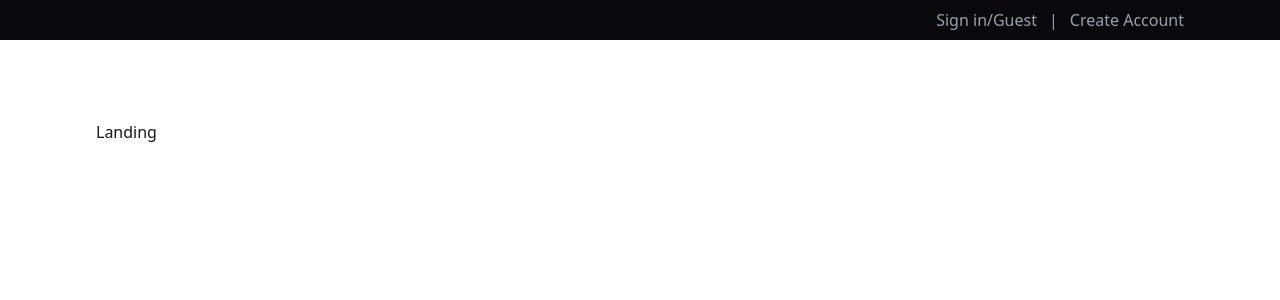
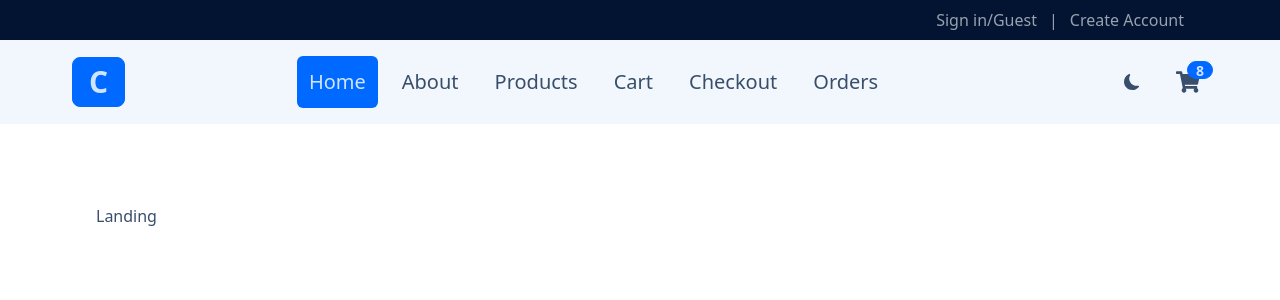
Before and after one commit to FatPat117/Comfy_Store, a React (Vite) app: page / in a window 1280 px wide. Shown: the top 300 px of the page. Built offline with nearby package versions, Linux system fonts and the light colour scheme.

Commit message:
Navbar Component

```diff
--- a/index.html
+++ b/index.html
@@ -1,5 +1,5 @@
 <!DOCTYPE html>
-<html lang="en">
+<html lang="en" data-theme="winter">
         <head>
                 <meta charset="UTF-8" />
                 <link rel="icon" type="image/svg+xml" href="/vite.svg" />
--- /dev/null
+++ b/src/components/NavLinks.jsx
@@ -0,0 +1,80 @@
+import React from "react";
+import { NavLink } from "react-router-dom";
+export default function NavLinks() {
+        return (
+                <div className=" menu menu-vertical lg:menu-horizontal flex gap-3 text-xl text-center">
+                        <NavLink
+                                to="/"
+                                className={({ isActive }) =>
+                                        `p-3 rounded-md transition-colors duration-300 ${
+                                                isActive
+                                                        ? "bg-primary text-primary-content"
+                                                        : "text-base-content hover:bg-stone-100/20"
+                                        }`
+                                }
+                        >
+                                Home
+                        </NavLink>
+                        <NavLink
+                                to="/about"
+                                className={({ isActive }) =>
+                                        `p-3 rounded-md transition-colors duration-300 ${
+                                                isActive
+                                                        ? "bg-primary text-primary-content"
+                                                        : "text-base-content hover:bg-stone-100/20"
+                                        }`
+                                }
+                        >
+                                About
+                        </NavLink>
+                        <NavLink
+                                to="/products"
+                                className={({ isActive }) =>
+                                        `p-3 rounded-md transition-colors duration-300 ${
+                                                isActive
+                                                        ? "bg-primary text-primary-content"
+                                                        : "text-base-content hover:bg-stone-100/20"
+                                        }`
+                                }
+                        >
+                                Products
+                        </NavLink>
+                        <NavLink
+                                to="/cart"
+                                className={({ isActive }) =>
+                                        `p-3 rounded-md transition-colors duration-300 ${
+                                                isActive
+                                                        ? "bg-primary text-primary-content"
+                                                        : "text-base-content hover:bg-stone-100/20"
+                                        }`
+                                }
+                        >
+                                Cart
+                        </NavLink>
+                        <NavLink
+                                to="/checkout"
+                                className={({ isActive }) =>
+                                        `p-3 rounded-md transition-colors duration-300 ${
+                                                isActive
+                                                        ? "bg-primary text-primary-content"
+                                                        : "text-base-content hover:bg-stone-100/20"
+                                        }`
+                                }
+                        >
+                                Checkout
+                        </NavLink>
+                        <NavLink
+                                to="/orders"
+                                className={({ isActive }) =>
+                                        `p-3 rounded-md transition-colors duration-300 ${
+                                                isActive
+                                                        ? "bg-primary text-primary-content"
+                                                        : "text-base-content hover:bg-stone-100/20"
+                                        }`
+                                }
+                        >
+                                Orders
+                        </NavLink>
+                </div>
+        );
+}
--- /dev/null
+++ b/src/components/Navbar.jsx
@@ -0,0 +1,65 @@
+import React, { useState } from "react";
+import { BsMoonFill, BsSunFill } from "react-icons/bs";
+import { FaShoppingCart } from "react-icons/fa";
+import { FaBarsStaggered } from "react-icons/fa6";
+import { NavLink } from "react-router-dom";
+import { NavLinks } from "../components";
+export default function Navbar() {
+        const [theme, setTheme] = useState(false);
+
+        const ToggleTheme = () => {
+                setTheme(!theme);
+        };
+
+        return (
+                <nav className="bg-base-200 max-w-full">
+                        <div className="navbar align-element">
+                                <div className="navbar-start w-[35%]">
+                                        <NavLink
+                                                className="hidden lg:inline-flex btn btn-primary text-3xl items-center active py-6 font-bold"
+                                                href="/"
+                                        >
+                                                C
+                                        </NavLink>
+                                        <div className="dropdown">
+                                                <label tabIndex={0} className="btn btn-ghost lg:hidden">
+                                                        <FaBarsStaggered className="h-6 w-6 h" />
+                                                </label>
+                                                <ul
+                                                        tabIndex={0}
+                                                        className="menu menu-sm dropdown-content mt-3 z-[1] p-2 shadow bg-base-200 rounded-box w-52"
+                                                >
+                                                        <NavLinks />
+                                                </ul>
+                                        </div>
+                                </div>
+
+                                <div className="navbar-center hidden lg:flex">
+                                        <NavLinks />
+                                </div>
+                                <div className="navbar-end">
+                                        <div>
+                                                <label className="btn btn-circle swap swap-rotate">
+                                                        {/* this hidden checkbox controls the state */}
+                                                        <input type="checkbox" onChange={ToggleTheme} />
+
+                                                        {/* sun icon */}
+                                                        <BsSunFill className="swap-on h-4 w-4" />
+
+                                                        {/* moon icon */}
+                                                        <BsMoonFill className="swap-off h-4 w-4" />
+                                                </label>
+                                        </div>
+                                        <NavLink to="/cart" className="btn btn-ghost btn-circle btn-md ml-4">
+                                                <div className="indicator">
+                                                        <FaShoppingCart className="h-6 w-6" />
+                                                        <span className=" p-2 badge badge-xs badge-primary indicator-item text-[14px]">
+                                                                8
+                                                        </span>
+                                                </div>
+                                        </NavLink>
+                                </div>
+                        </div>
+                </nav>
+        );
+}
--- a/src/components/index.js
+++ b/src/components/index.js
@@ -1,3 +1,5 @@
 export { default as FormInput } from "./FormInput";
 export { default as Header } from "./Header";
+export { default as Navbar } from "./Navbar";
+export { default as NavLinks } from "./NavLinks";
 export { default as SubmitBtn } from "./SubmitBtn";
--- a/src/index.css
+++ b/src/index.css
@@ -1,5 +1,7 @@
 @import "tailwindcss";
-@plugin "daisyui";
+@plugin "daisyui" {
+        themes: winter --default, dracula --prefersdark;
+}
 
 @layer base {
         .align-element {
--- a/src/pages/HomeLayout.jsx
+++ b/src/pages/HomeLayout.jsx
@@ -1,11 +1,12 @@
 import React from "react";
 import { Outlet } from "react-router-dom";
-import { Header } from "../components";
+import { Header, Navbar } from "../components";
 
 export default function Home() {
         return (
                 <div>
                         <Header />
+                        <Navbar />
                         <section className="align-element py-20">
                                 <Outlet />
                         </section>
```
